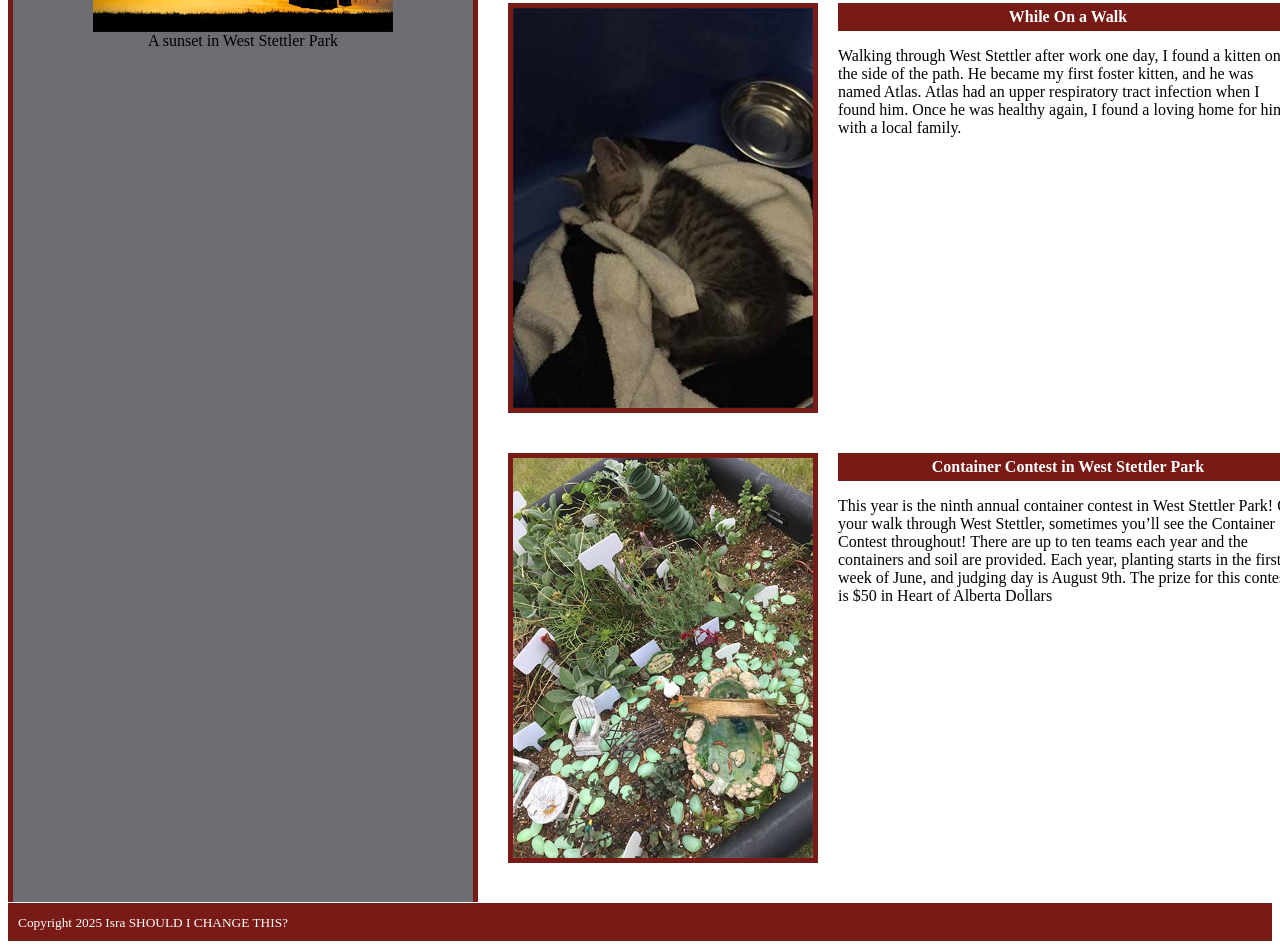
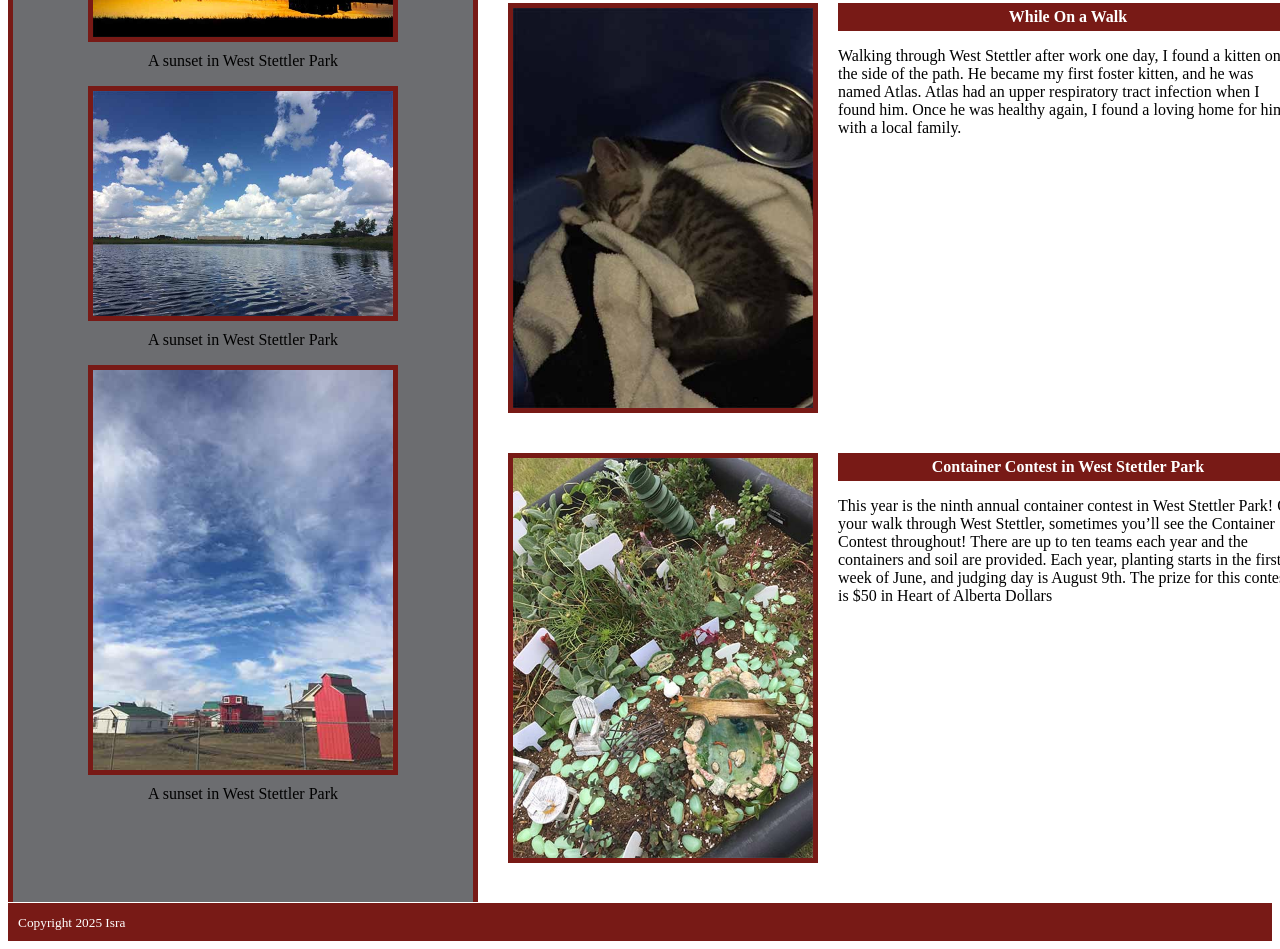
Before and after one commit to israsteeves3/cprg-218-web-comm-assignments, a plain HTML site: page index.html in a window 1280 px wide. Shown: the part 728-1677 px from the top of the page. Drawn offline with Linux system fonts and the light colour scheme.

Commit message:
added imaged in, had to re-optimize

```diff
--- a/index.html
+++ b/index.html
@@ -34,18 +34,26 @@
         <figcaption class="Westsunset-caption"> A sunset in West Stettler Park</figcaption>
     </figure>
 
+    <figure class="sunset">
+        <img src="Clouds.jpg" alt="A sunny day in West Stettler Park" title="Photo Credit Isra" width="300">
+        <figcaption class="Westsunset-caption"> A sunset in West Stettler Park</figcaption>
+    </figure>
+
+    <figure class="sunset">
+        <img src="Museum.jpg" alt="A view of part of Stettler Museum as seen from West Stettler Park" title="Photo Credit Isra" width="300">
+        <figcaption class="Westsunset-caption"> A sunset in West Stettler Park</figcaption>
+    </figure>
+
 </aside>
 
 <main>
 
-    <p class="blurb">
-       <h3>
+       <h3 class="blurb">
         Stettler Alberta is located about eighty kilometres east of Red Deer AB, and about 100 kilometres from Drumheller AB.
         This small town has a population of approximately 5,800 people, and has plenty of things to do! There is a public recreation centre,
         a bowling alley, plenty of outdoor skating arenas, and of course, West Stettler Park. A playground was put up in the park in 2015,
         and there is a spray park as well, with shower facilities and everything you could need for a fun day out with the kids!
        </h3>
-    </p>
 
     <!--first image and text-->
     <figure class="float-figure">
@@ -91,7 +99,7 @@
 </main>
 
     <footer style="clear: left;"><!--this lets the copyright stay at the bottom. its when the anchor ends-->
-        <small>Copyright 2025 Isra SHOULD I CHANGE THIS?</small>
+        <small>Copyright 2025 Isra </small>
     </footer>
 
 </body>
--- a/stylesheet.css
+++ b/stylesheet.css
@@ -50,6 +50,9 @@ footer{
     margin-left: auto;
     margin-right: auto;
     height: auto;
+    border: 5px solid #781a16;
+    margin-top: 15px;
+    margin-bottom: 10px;
 }
 
 .sunset{
```
Also changed, not shown: Clouds.jpg (added), Museum.jpg (added), fog.JPG (renamed from yes/IMG_1060.JPG), grasswater.JPG (renamed from yes/IMG_1092.JPG), stillwater.JPG (renamed from yes/IMG_1339.JPG), yes/IMG_0487.JPG (deleted), yes/IMG_7334.JPG (deleted), 2 other files.
